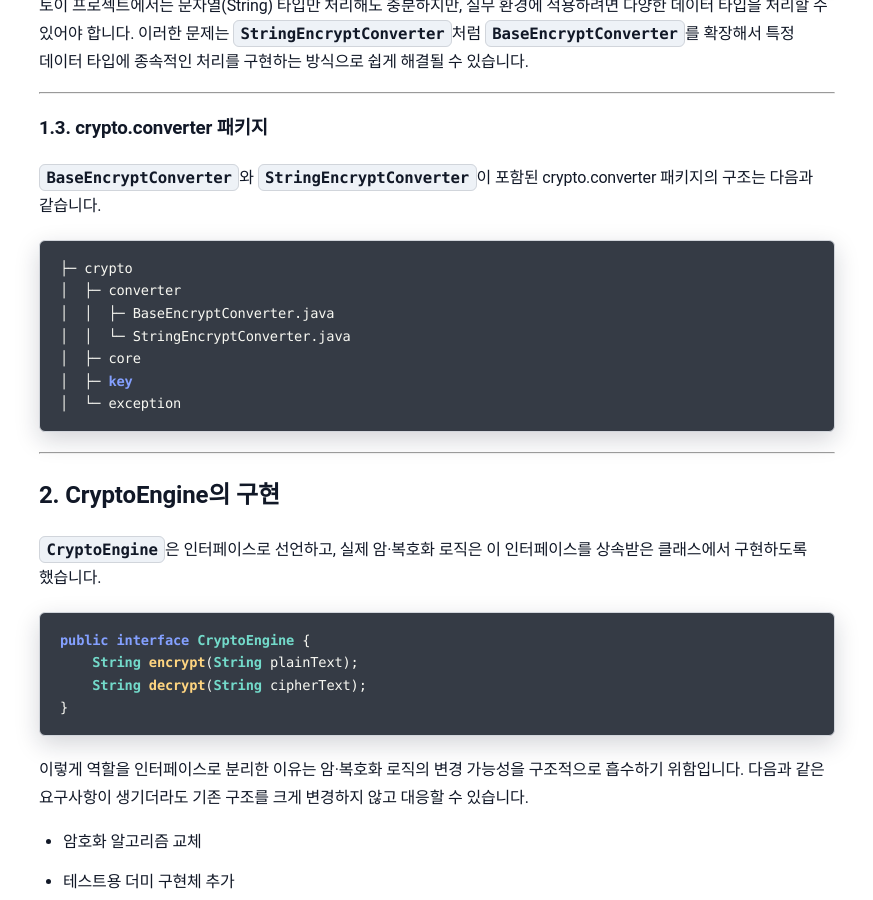
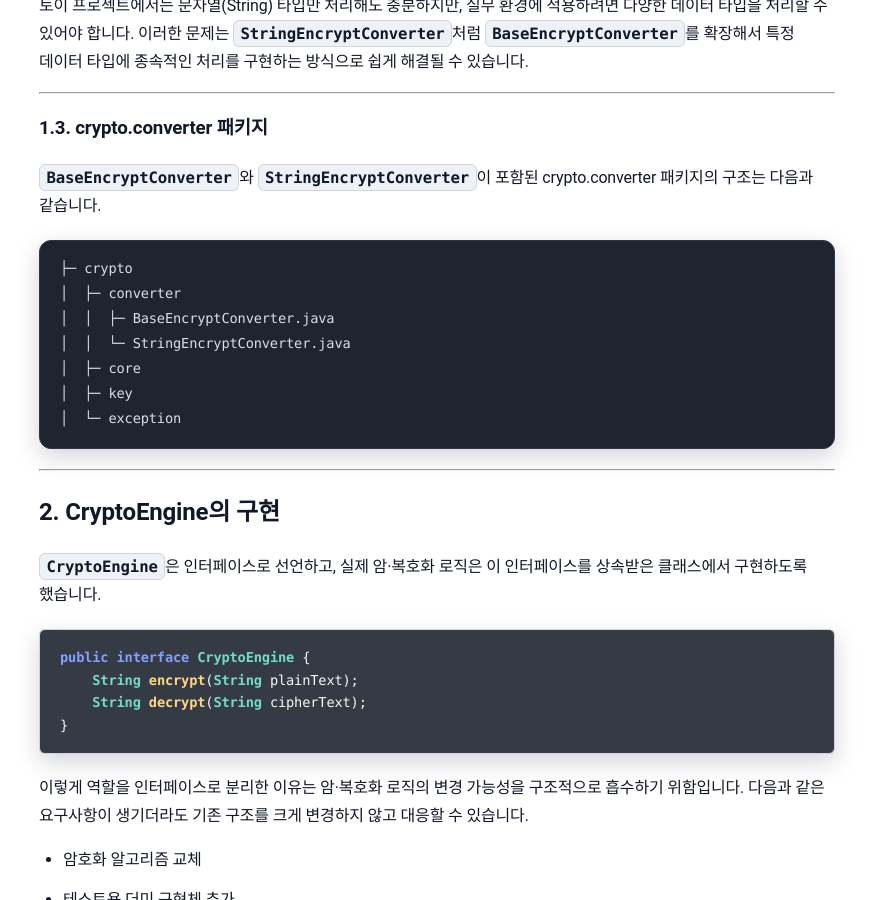
Before and after one commit to sanghoon-lee/sanghoon-lee.github.io, a Jekyll site: the page built from _posts/2026-01-27-JPACryptoConverter4.md, in a window 1280 px wide and 900 px high, scrolled down 3066 px. Shown: the whole window, without its empty margins (203-1076 px from the left). Built offline with Jekyll 4.4.1, drawn with Linux system fonts in a browser that asks for light colours; nearby versions of some CDN libraries; comment, search, counter and statistics services are not loaded; some of the changed text lies outside the part shown.

Commit message:
코드 하이라이트 색상 재정리

````diff
--- a/_posts/2026-01-27-JPACryptoConverter4.md
+++ b/_posts/2026-01-27-JPACryptoConverter4.md
@@ -124,7 +124,7 @@ public class StringEncryptConverter extends BaseEncryptConverter<String>{
 
 `BaseEncryptConverter`와 `StringEncryptConverter`이 포함된 crypto.converter 패키지의 구조는 다음과 같습니다.
 
-```text
+```nohighlight
 ├─ crypto
 │  ├─ converter
 │  │  ├─ BaseEncryptConverter.java
@@ -203,7 +203,7 @@ public class AesGcmCryptoEngine implements CryptoEngine{
 
 `CryptoEngine`와 `AesGcmCryptoEngine`이 포함된 crypto.core 패키지의 구조는 다음과 같습니다.
 
-```
+```nohighlight
 ├─ crypto
 │  ├─ converter
 │  ├─ core
@@ -256,7 +256,7 @@ public class PropertyKeyProvider implements KeyProvider{
 
 `KeyProvider`와 `PropertyKeyProvider`가 포함된 crypto.key 패키지의 구조는 다음과 같습니다.
 
-```
+```nohighlight
 ├─ crypto
 │  ├─ converter
 │  ├─ core
````
